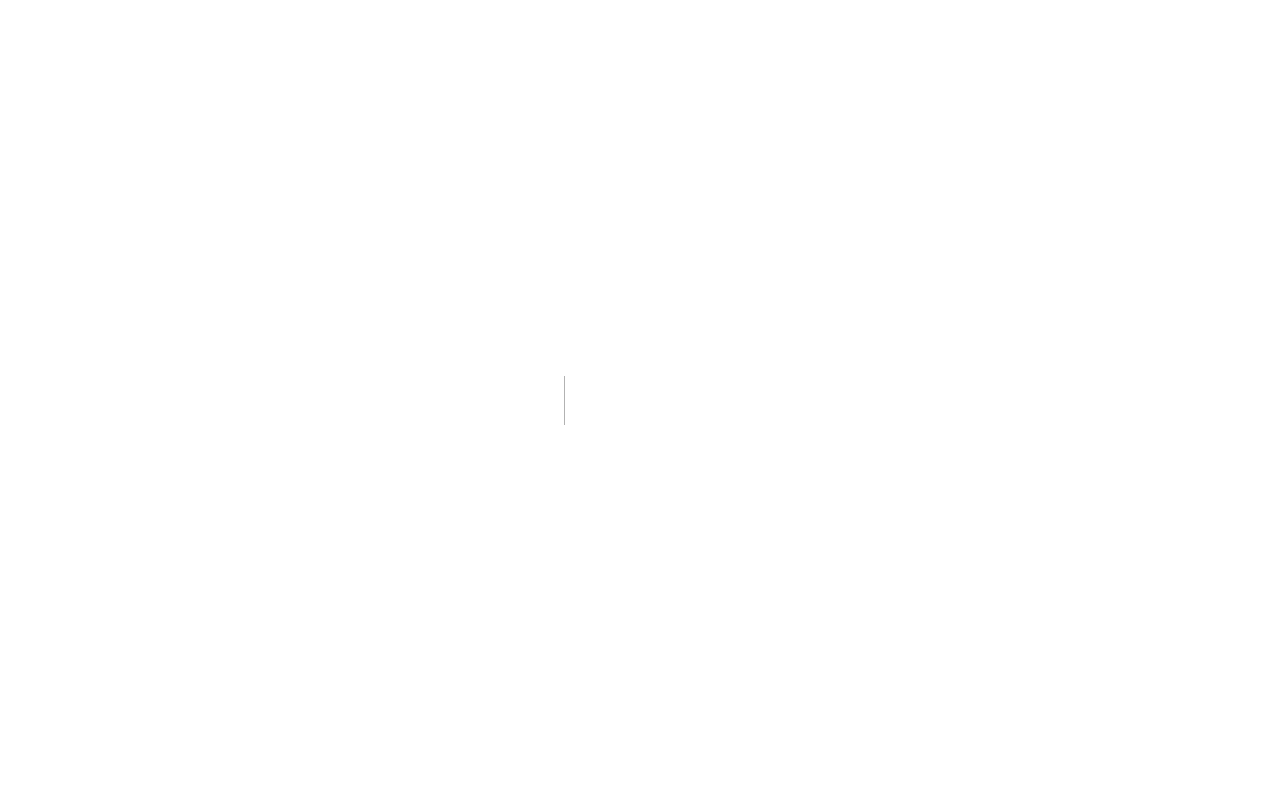
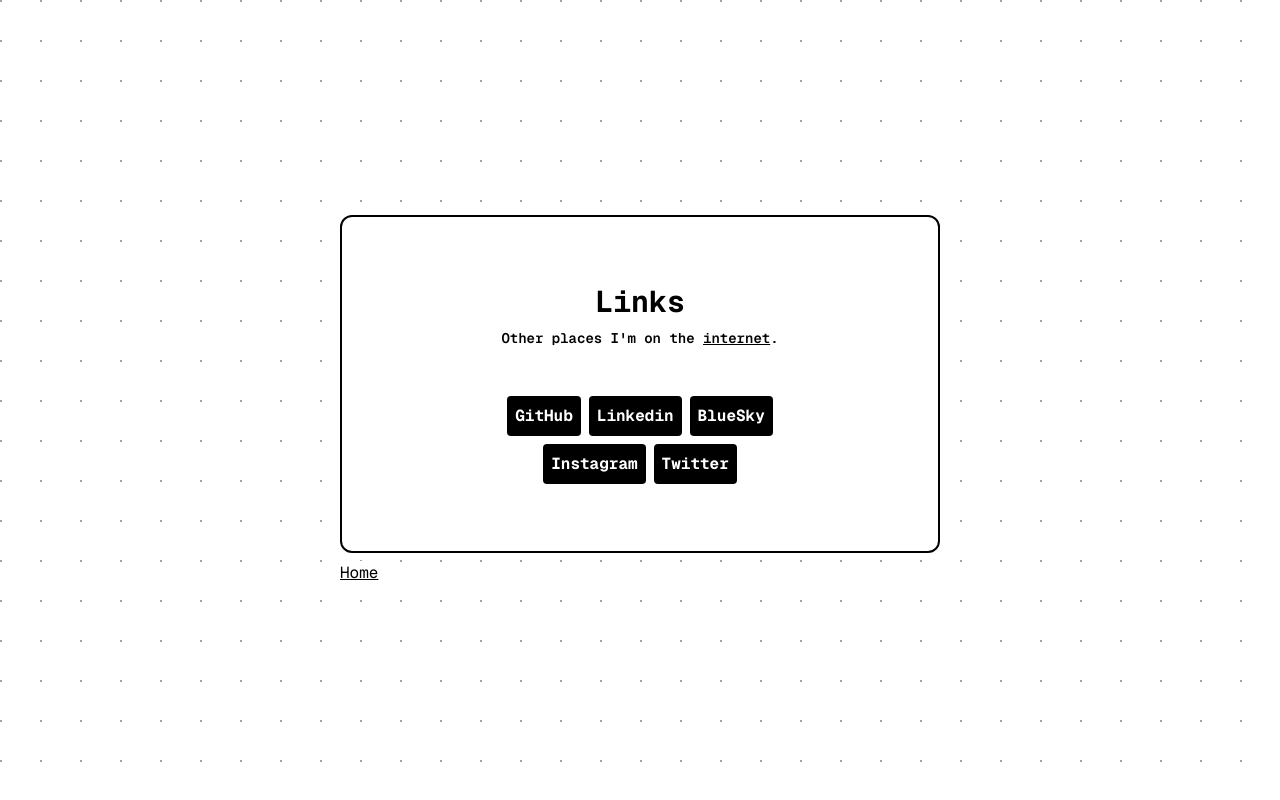
Before and after one commit to Lermatroid/site-legacy, a Next.js app: page /links in a window 1280 px wide. Before the commit this address had no page. Built offline with nearby package versions, Linux system fonts and the light colour scheme.

Commit message:
Add Links Page

```diff
--- /dev/null
+++ b/src/app/links/page.tsx
@@ -0,0 +1,52 @@
+import { useWindowSize } from "usehooks-ts";
+import { useState } from "react";
+import Confetti from "react-confetti";
+import { toast } from "sonner";
+import Link from "next/link";
+
+export default function Page() {
+	return (
+		<>
+			<main className="min-h-screen w-screen dotBg flex flex-col items-center justify-center text-black">
+				<div className="aspect-video max-w-[600px] w-full bg-white border-black border-2 rounded-xl flex flex-col items-center justify-center">
+					<h1 className="font-gmono font-bold text-3xl">Links</h1>
+					<h2 className="pb-12 pt-2 text-sm font-semibold font-gmono">
+						Other places I'm on the <span className="underline">internet</span>.
+					</h2>
+					<div className="flex items-center justify-center gap-y-2 gap-x-2 flex-wrap max-w-[300px]">
+						<Link href={"https://github.com/lermatroid"}>
+							<button className="bg-black text-white font-gmono text-md rounded py-2 px-2 font-bold">
+								GitHub
+							</button>
+						</Link>
+						<Link href={"https://linkedin.com/in/liamrmurray"}>
+							<button className="bg-black text-white font-gmono text-md rounded py-2 px-2 font-bold">
+								Linkedin
+							</button>
+						</Link>
+						<Link href={"https://bsky.app/profile/liam.so"}>
+							<button className="bg-black text-white font-gmono text-md rounded py-2 px-2 font-bold">
+								BlueSky
+							</button>
+						</Link>
+						<Link href={"https://instagram.com/lermatroid"}>
+							<button className="bg-black text-white font-gmono text-md rounded py-2 px-2 font-bold">
+								Instagram
+							</button>
+						</Link>
+						<Link href={"https://twitter.com/lermatroid"}>
+							<button className="bg-black text-white font-gmono text-md rounded py-2 px-2 font-bold">
+								Twitter
+							</button>
+						</Link>
+					</div>
+				</div>
+				<div className="text-black font-gmono flex items-start w-full max-w-[600px] pt-2">
+					<Link href={"/"} className="underline cursor-pointer bg-white">
+						Home
+					</Link>
+				</div>
+			</main>
+		</>
+	);
+}
```
